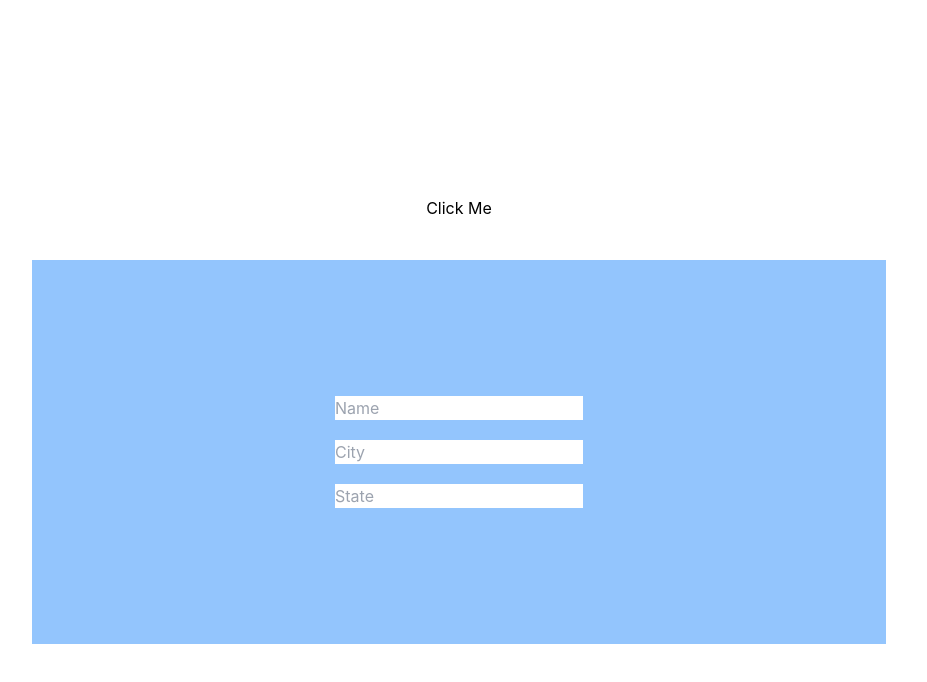
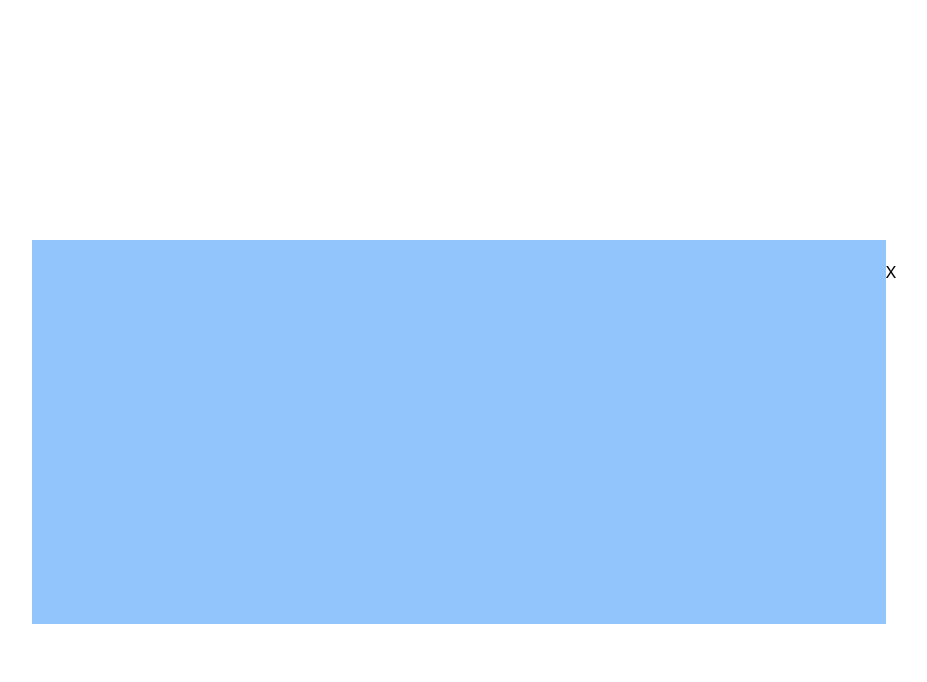
Before and after one commit to Na1an-Gu7ar/ReactPractice, a React (Vite) app: page / in a window 1280 px wide. Both pictures are taken after a click on the button "Click Me". Shown: the top 682 px of the page, without its empty margins (181-1108 px from the left). Built offline with nearby package versions, Linux system fonts and the light colour scheme.

Commit message:
ModalPopup completed

```diff
--- a/src/Components/ModalPopup/index.jsx
+++ b/src/Components/ModalPopup/index.jsx
@@ -5,16 +5,16 @@ const index = () => {
     const [click, setClick] = useState('opacity-0 translate-y-0')
 
     const handleClick = () => {
-        setClick(click==='opacity-0 translate-y-0' ? 'opacity-100 translate-y-10' : 'opacity-0 translate-y-0')
+        setClick(click==='opacity-0 translate-y-0' ? 'opacity-100 translate-y-5' : 'opacity-0 translate-y-0')
     }
 
     return (
         <div className='w-screen h-screen flex flex-col justify-center items-center'>
-            <button onClick={() => handleClick()}>Click Me</button>
-            <div className={`${click} w-4/6 h-96 bg-blue-300 flex flex-col gap-5 items-center justify-center transition ease-in-out duration-1000`}>
-                <input type="text" placeholder='Name' />
-                <input type="text" placeholder='City' />
-                <input type="text" placeholder='State' />
+            <button onClick={() => handleClick()} className={click==='opacity-0 translate-y-0' ? '' : 'opacity-0'}>Click Me</button>
+            <div className={`${click} w-4/6 h-96 bg-blue-300 flex flex-col gap-5 items-center justify-center transition ease-in-out duration-500`}>
+                <div className='w-10 relative bottom-40' style={{left: '27rem'}}>
+                    <button onClick={() => handleClick()}>X</button>
+                </div>
             </div>
         </div>
     )
```
